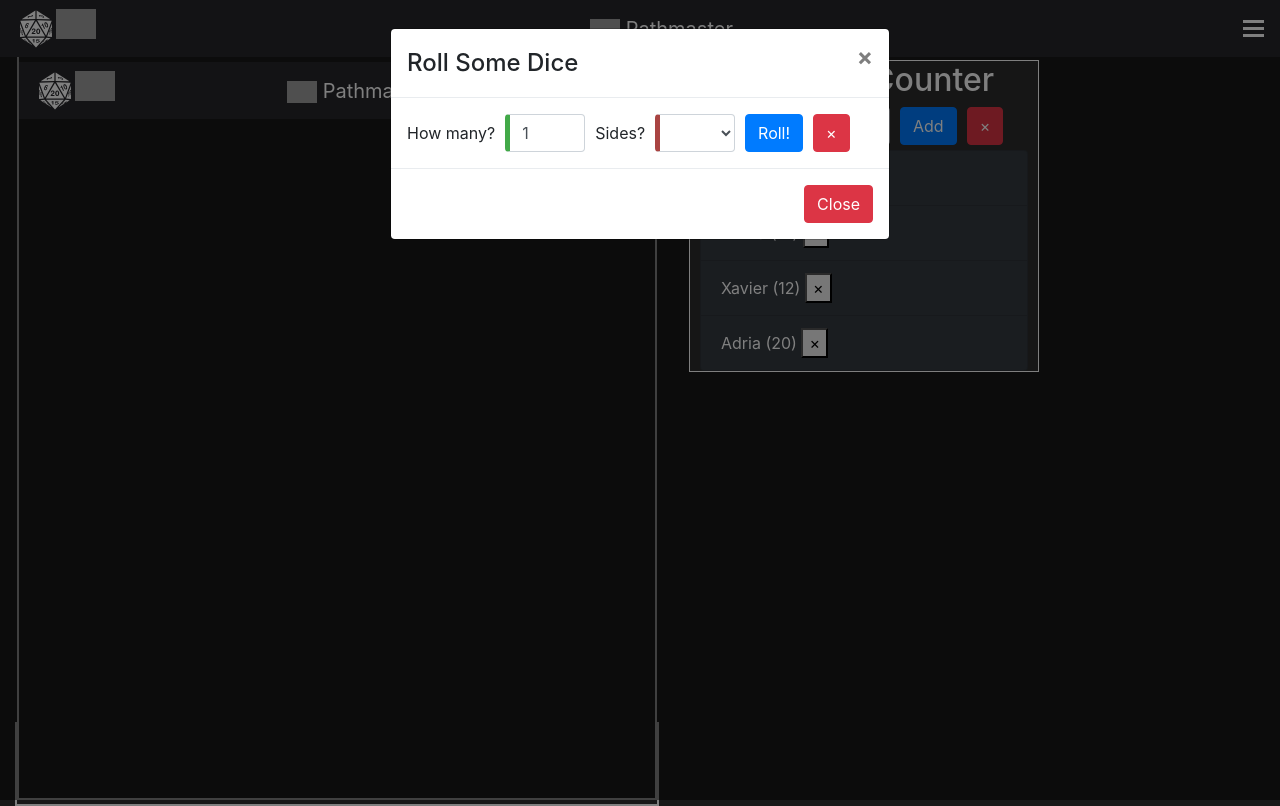
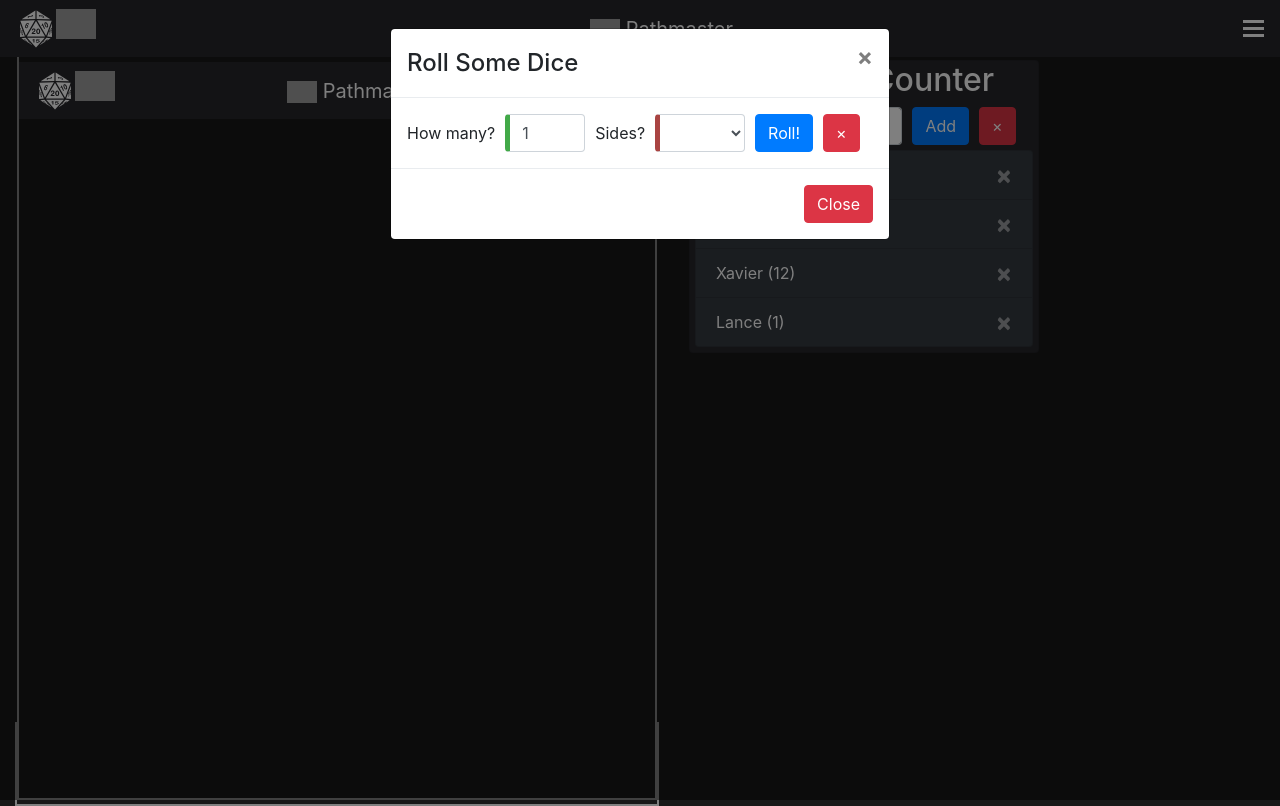
Before and after one commit to thehansil/PathMaster, an Angular app: page / in a window 1280 px wide. Both pictures are taken after a click on the picture 36 px from the left and 28 px from the top of the page. Built offline with nearby package versions, Linux system fonts and the light colour scheme; grey boxes are pictures that could not be loaded.

Commit message:
styles and refactors

```diff
--- a/src/app/dashboard/initiative/initiative.component.css
+++ b/src/app/dashboard/initiative/initiative.component.css
@@ -1,13 +1,12 @@
 #initiative {
     margin-top: 60px;
-    border-style: solid;
+    /* border-style: solid;
     border-width: 1px;
-    /* height: 500px; */
+    border-color: white; */
     width: 350px;
-    padding-left: 10px;
-    padding-right: 10px;
-    border-color: white;
-    background-color: rgb(44, 44, 44);
+    padding-left: 5px;
+    padding-right: 5px;
+    background-color: rgb(39, 39, 43);
 }
 
 h2 {
@@ -27,6 +26,11 @@ h2 {
     margin-right: 10px;
 }
 
+.close {
+    color:white;
+}
+
 #rolls {
     margin-top: 5px;
+    margin-bottom: 5px;
 }
--- a/src/app/dashboard/initiative/initiative.component.html
+++ b/src/app/dashboard/initiative/initiative.component.html
@@ -1,7 +1,7 @@
-<div id="initiative">
+<div id="initiative" class="card text-white">
   <h2>Initiative Counter</h2>
   <form #initiativeForm="ngForm">
-    <div id="initiativeForm" class="form-inline" width="100%">
+    <div id="initiativeForm" class="form-inline justify-content-center" width="100%">
       <input type="text"
              placeholder="Who?"
              [(ngModel)]="model.rolls.name"
@@ -26,8 +26,8 @@
   <div id="rolls" class="card text-white bg-dark">
     <ul class="list-group list-group-flush">
       <li class="list-group-item bg-dark" *ngFor="let roll of model.rolls" >{{roll.name}} ({{roll.roll}})
-          <button type="button" (click)="clearRoll(roll.name,roll.roll)">
-              <span>&times;</span>
+          <button class="close" type="button" aria-label="Close" (click)="clearRoll(roll.name,roll.roll)">
+              <span aria-hidden="true">&times;</span>
           </button>
       </li>
 
--- a/src/app/dashboard/initiative/initiative.component.ts
+++ b/src/app/dashboard/initiative/initiative.component.ts
@@ -18,10 +18,15 @@ export class InitiativeComponent implements OnInit {
     this.model.rolls.push({name: 'Misha', roll: '15'});
     this.model.rolls.push({name: 'Xavier', roll: '12'});
     this.model.rolls.push({name: 'Adria', roll: '20'});
+    this.sort();
   }
 
   private add(name: string, roll: string) {
     this.model.rolls.push({name, roll});
+    this.sort();
+  }
+
+  private sort() {
     this.model.rolls.sort(function (a, b) {
       const rollA = parseFloat(a.roll);
       const rollB = parseFloat(b.roll);
--- a/src/app/dice-roll/dice-roll.component.css
+++ b/src/app/dice-roll/dice-roll.component.css
@@ -1,8 +1,11 @@
-#num, #sides{
+#num {
     width: 80px;
     margin-right: 10px;
 }
-
+#sides {
+    width: 90px;
+    margin-right: 10px;
+}
 #diceForm > label {
     margin-right: 10px;
 }
--- a/src/app/dice-roll/dice-roll.component.ts
+++ b/src/app/dice-roll/dice-roll.component.ts
@@ -7,7 +7,7 @@ import { Component, OnInit } from '@angular/core';
 })
 export class DiceRollComponent implements OnInit {
 
-  private readonly dice = ['d4', 'd6', 'd8', 'd10', 'd12', 'd20'];
+  private readonly dice = ['d4', 'd6', 'd8', 'd10', 'd12', 'd20', 'd100'];
 
   private model = {
     numberOfDice: 1,
```
